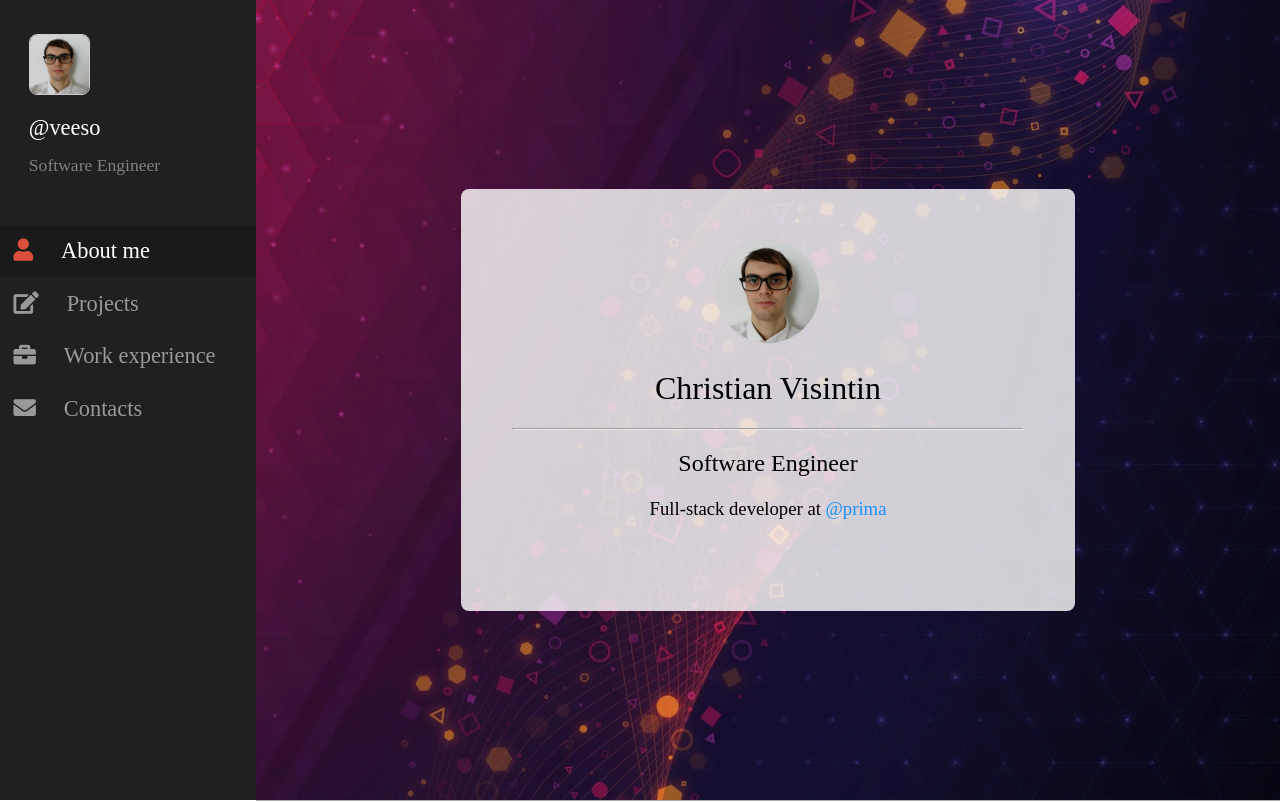
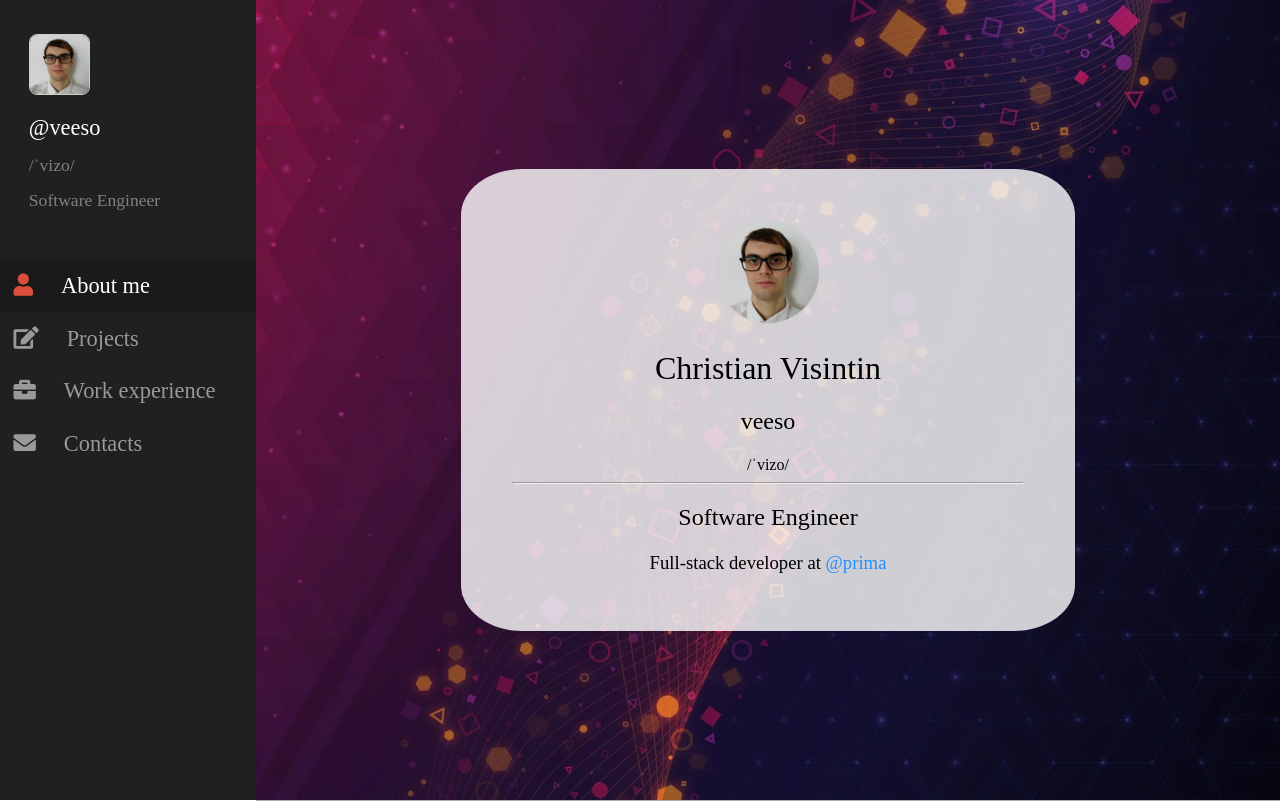
Before and after one commit to veeso/veeso.github.io, a plain HTML site: page index.html in a window 1280 px wide. Shown: the top 802 px of the page. Drawn offline with nearby package versions, Linux system fonts and the light colour scheme; a web font is replaced by a local one.

Commit message:
Radius 10% to parallax card; preview

```diff
--- a/css/main.css
+++ b/css/main.css
@@ -206,13 +206,13 @@ h5 {
 
 .parallax-card {
   background-color: rgba(255, 255, 255, 0.8);
-  border-radius: 0.5em;
+  border-radius: 10%;
   color: black;
   text-align: center;
   position: relative;
   margin: auto;
   width: 50%;
-  height: 40%;
+  height: 45%;
   padding: 5%;
   overflow-y: auto;
 }
@@ -236,6 +236,12 @@ p {
 .parallax-card p {
   font-size: 1.2em;
   text-align: center;
+}
+
+.parallax-card .pronunciation {
+  font-size: 1em;
+  line-height: 0.5em;
+  font-weight: 300;
 }
 
 .avatar {
--- a/index.html
+++ b/index.html
@@ -83,6 +83,7 @@
               <img class="avatar" src="assets/images/avatar.webp" />
             </div>
             <h1>@veeso</h1>
+            <h2>/ˈvizo/</h2>
             <h2>Software Engineer</h2>
           </div>
           <ul class="pure-menu-list">
@@ -116,6 +117,8 @@
           <div class="parallax-card">
             <img class="avatar img-circle" src="assets/images/avatar.webp" />
             <h1>Christian Visintin</h1>
+            <h2>veeso</h2>
+            <span class="pronunciation">/ˈvizo/</span>
             <hr />
             <h2>Software Engineer</h2>
             <h3>
```
Also changed, not shown: assets/images/og_preview.jpg.
